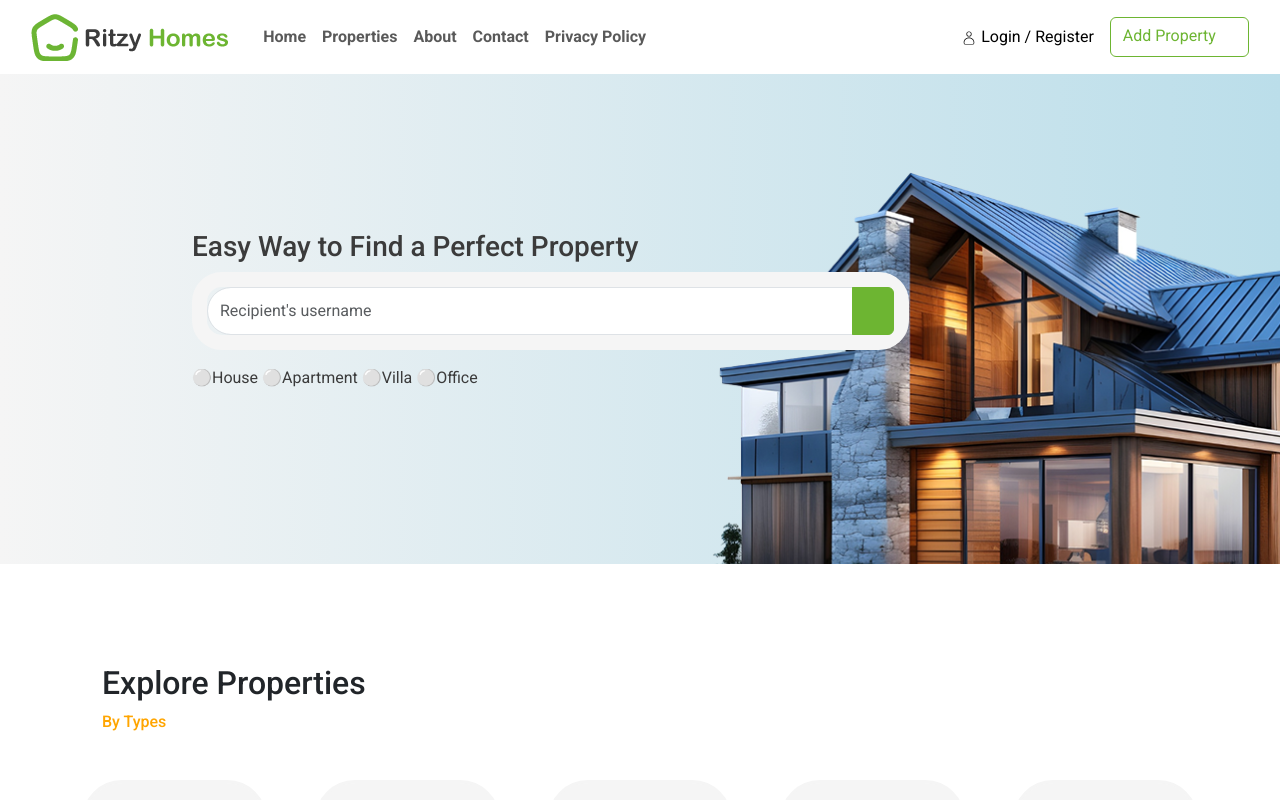
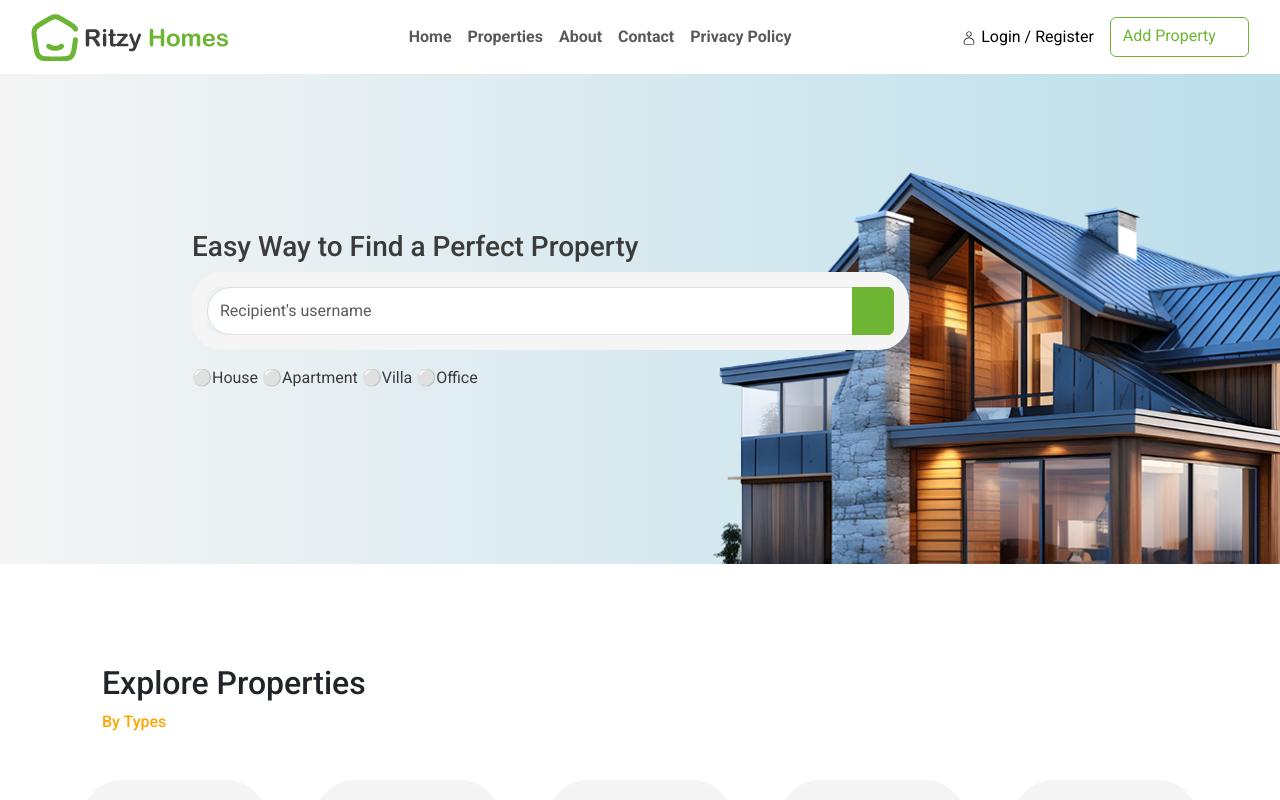
Before and after one commit to meryemkolbasar/RitzyHomes, a React (Create React App) app: page / in a window 1280 px wide. Shown: the top 800 px of the page. Built offline with nearby package versions, Linux system fonts and the light colour scheme; some icons are missing.

Commit message:
27. satirda justify-content left -> justify-content-center olarak degistirildi.

```diff
--- a/src/components/common/menu-bar.jsx
+++ b/src/components/common/menu-bar.jsx
@@ -24,7 +24,7 @@ const Menubar = () => {
             </Offcanvas.Title>
           </Offcanvas.Header>
           <Offcanvas.Body>
-            <Nav className="justify-content-left flex-grow-1 pe-3" style={{fontWeight:"bold"}}>
+            <Nav className="justify-content-center flex-grow-1 pe-3" style={{fontWeight:"bold"}}>
               <Nav.Link as={Link} to="/">
                 Home
               </Nav.Link>
```
